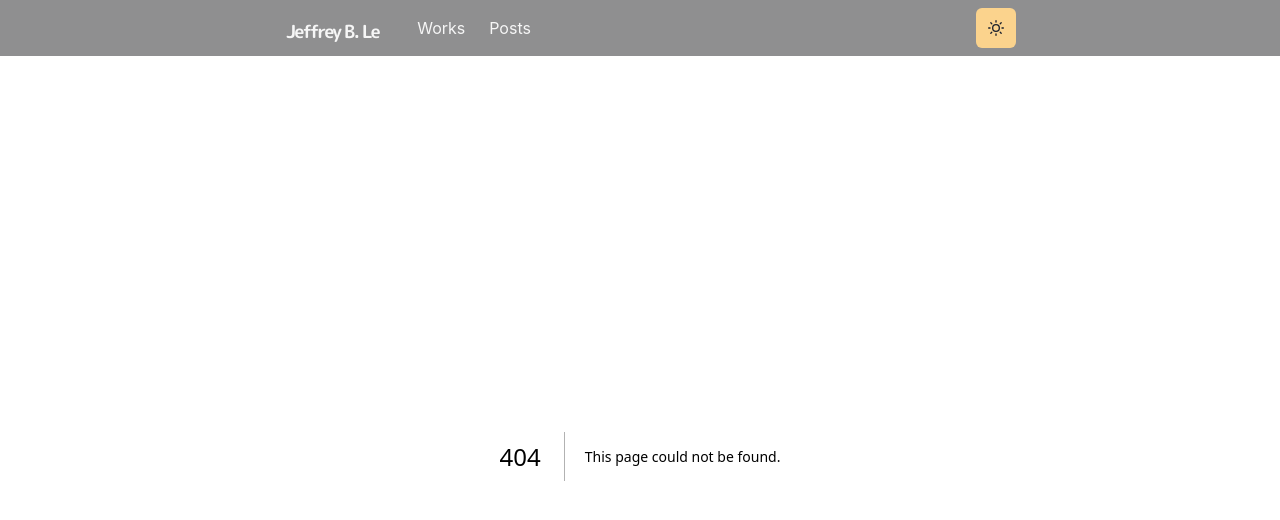
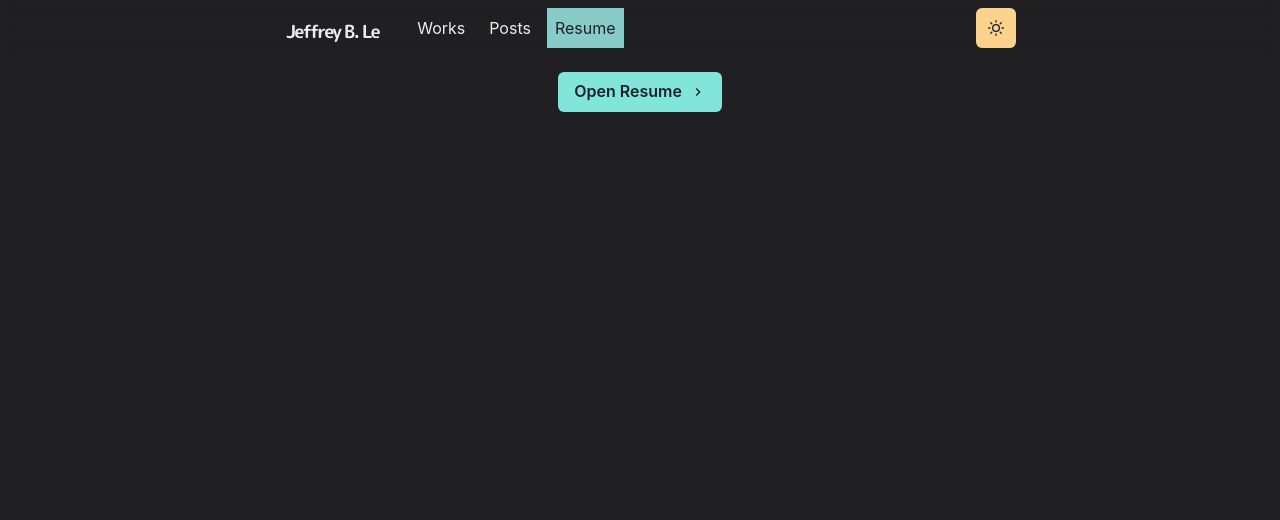
Before and after one commit to jeffohh/jeffohh.github.io, a Next.js app: page /resume in a window 1280 px wide. Before the commit this address had no page. Shown: the top 520 px of the page. Built offline with nearby package versions, Linux system fonts and the light colour scheme.

Commit message:
Added Resume

```diff
--- a/components/navbar.js
+++ b/components/navbar.js
@@ -81,6 +81,9 @@ const Navbar = props => {
                     <LinkItem href="/posts" path={path}>
                         Posts
                     </LinkItem>
+                    <LinkItem href="/resume" path={path}>
+                        Resume
+                    </LinkItem>
                 </Stack>
 
                 <Box flex={1} align="right">
@@ -98,6 +101,7 @@ const Navbar = props => {
                                 <MenuItem as={MenuLink} href="/">About</MenuItem>
                                 <MenuItem as={MenuLink} href="/works">Works</MenuItem>
                                 <MenuItem as={MenuLink} href="/posts">Posts</MenuItem>
+                                <MenuItem as={MenuLink} href="/resume">Resume</MenuItem>
                             </MenuList>
                         </Menu>
                     </Box>
--- a/next.config.js
+++ b/next.config.js
@@ -1,3 +1,13 @@
 module.exports = {
-    reactStringMode: true
+    reactStringMode: true,
+
+    webpack: (config, options) => {
+        config.module.rules.push({
+          test: /\.pdf/,
+          type: 'asset/resource',
+        })
+
+        return config
+    },
+
 }
--- a/pages/index.js
+++ b/pages/index.js
@@ -61,8 +61,8 @@ const Page = ( ) => {
                     </Heading>
                     <Paragraph>
                         I&apos;ve been a ROBLOX Developer since 2016 and have done various commissions involving
-                        raycasting gun systems, gamemode systems (team deathmatch, domination, gun game, control point, payload,
-                        capture the flag, etc.), and graphical user interfaces for management and game design.
+                        raycasting gun systems, gamemode systems (Team Deathmatch, Domination, Gun Game, Control Point, Payload,
+                        Capture the Flag, etc.), and graphical user interfaces for management and game design.
                     </Paragraph>
                     <br></br>
                     <Paragraph>
--- /dev/null
+++ b/pages/resume.js
@@ -0,0 +1,29 @@
+import Layout from '../components/layouts/article'
+import NextLink from 'next/link'
+import { Box, Button } from '@chakra-ui/react'
+import { ChevronRightIcon } from '@chakra-ui/icons'
+
+import pdfResume from '../public/pdfs/jle_resume-one.pdf'
+
+const Resume = ( ) => {
+    return (
+        <Layout>
+            <Box align="center" my={4}>
+                <NextLink href={pdfResume} target='_blank'>
+                    <Button rightIcon={<ChevronRightIcon/>} colorScheme='teal'>
+                        Open Resume
+                    </Button>
+                </NextLink>
+            </Box>
+
+            <iframe
+            src={pdfResume}
+            width="100%"
+            height="1080px"
+            style={{ border: 'none' }}
+            />
+        </Layout>
+    )
+}
+
+export default Resume
```
Also changed, not shown: pages/works.js (+12 -7 lines), public/works/aceslinger.png (added), 1 other file (tests, documents, lock files or other folders).
